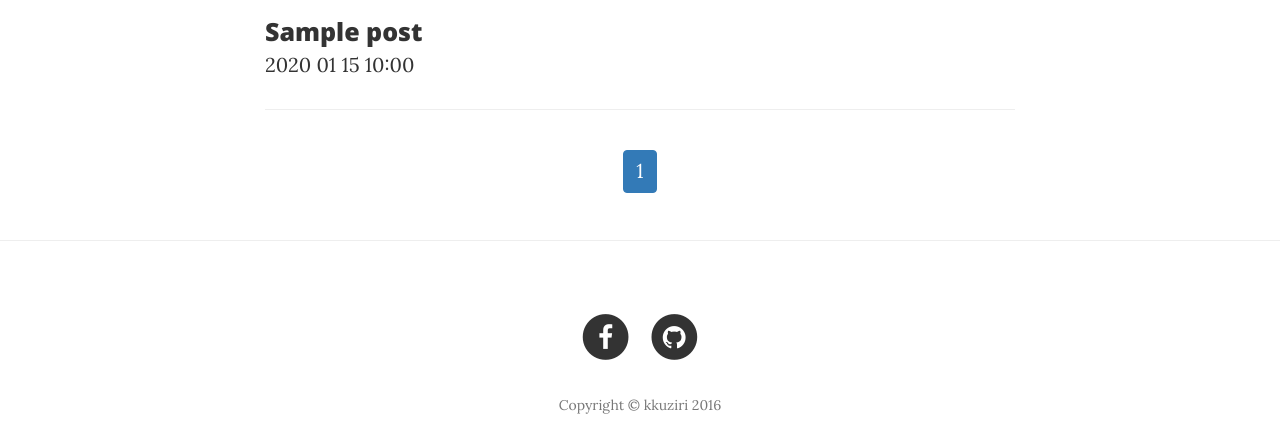
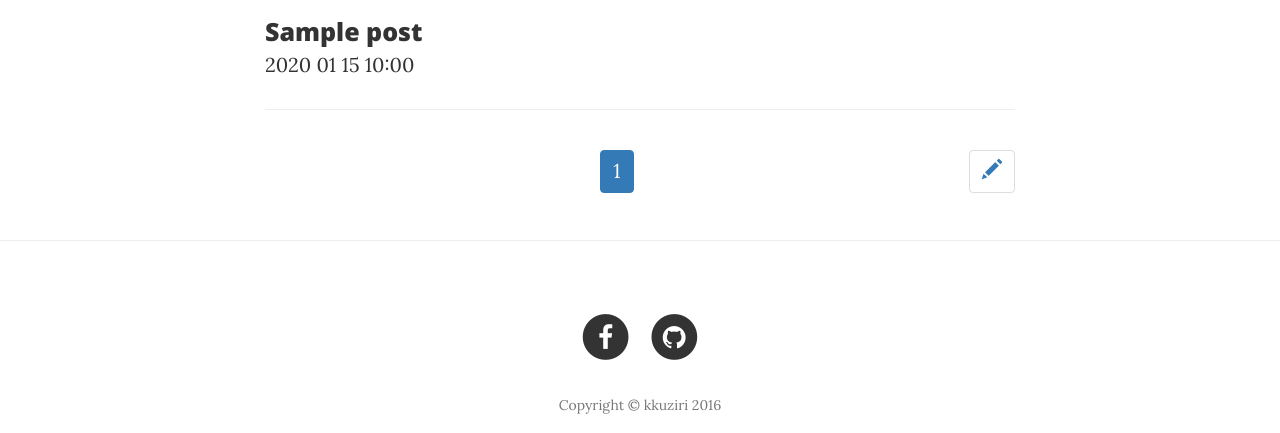
Before and after one commit to scvgoe/kkuziri, a Flask app: page /posts in a window 1280 px wide. Shown: the part 62-495 px from the top of the page. Run offline with Flask 2, Linux system fonts and the light colour scheme; the visitor is signed in with stand-in values (Sample User, id 1); tables that the repository leaves empty hold one stand-in row (values such as "Sample post"); some libraries are stand-ins or nearby versions.

Commit message:
new post button on posts page

```diff
--- a/kkuziri/templates/posts.html
+++ b/kkuziri/templates/posts.html
@@ -43,6 +43,16 @@
                     </li>
                     {% endif %}
                 </ul>
+                <ul class="pagination pull-right">
+                    {% if session.logged_in %}
+                    <li>
+                    <a href="post/new">
+                    <span class="glyphicon glyphicon-pencil"
+                        aria-hidden="true"></span>
+                    </a>
+                    </li>
+                    {% endif %}
+                </ul>
             </div>
         </div>
     </div>
```
